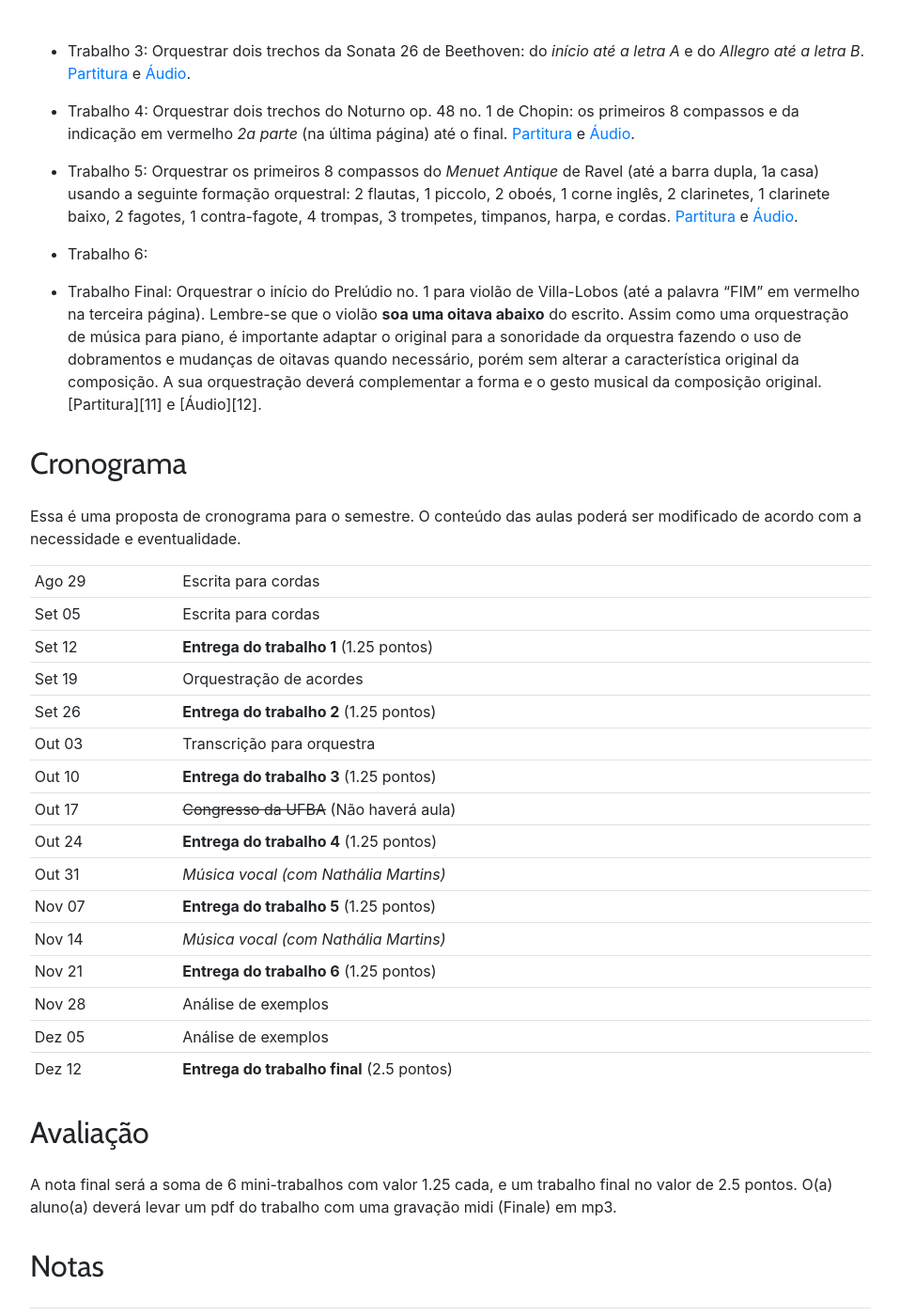
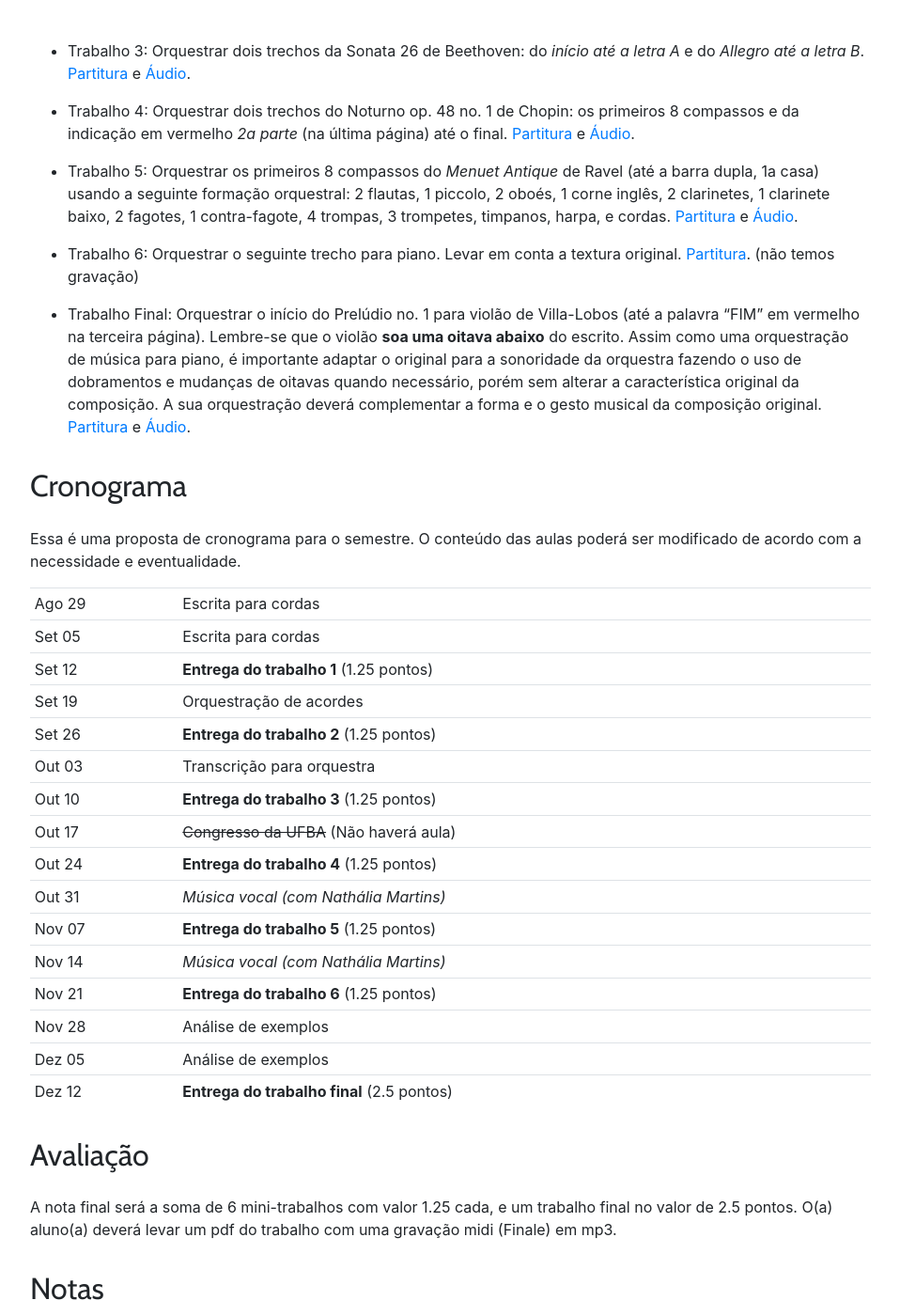
Before and after one commit to kroger/genosmus, a Jekyll site: the page built from _pedro/musa87.md, in a window 1280 px wide and 1400 px high, scrolled down 682 px. Shown: the whole window at 94% size, without its empty margins (68-1026 px from the left). Built offline with Jekyll 4.4.1, drawn with Linux system fonts in a browser that asks for light colours; some of the changed text lies outside the part shown.

```diff
--- a/_pedro/musa87.md
+++ b/_pedro/musa87.md
@@ -32,9 +32,9 @@
 
 - Trabalho 5: Orquestrar os primeiros 8 compassos do _Menuet Antique_ de Ravel (até a barra dupla, 1a casa) usando a seguinte formação orquestral: 2 flautas, 1 piccolo, 2 oboés, 1 corne inglês, 2 clarinetes, 1 clarinete baixo, 2 fagotes, 1 contra-fagote, 4 trompas, 3 trompetes, timpanos, harpa, e cordas. [Partitura][7] e [Áudio][8].
 
-- Trabalho 6:
+- Trabalho 6: Orquestrar o seguinte trecho para piano. Levar em conta a textura original. [Partitura][9]. (não temos gravação)
 
-- Trabalho Final: Orquestrar o início do Prelúdio no. 1 para violão de Villa-Lobos (até a palavra "FIM" em vermelho na terceira página). Lembre-se que o violão **soa uma oitava abaixo** do escrito. Assim como uma orquestração de música para piano, é importante adaptar o original para a sonoridade da orquestra fazendo o uso de dobramentos e mudanças de oitavas quando necessário, porém sem alterar a característica original da composição. A sua orquestração deverá complementar a forma e o gesto musical da composição original. [Partitura][11] e [Áudio][12].
+- Trabalho Final: Orquestrar o início do Prelúdio no. 1 para violão de Villa-Lobos (até a palavra "FIM" em vermelho na terceira página). Lembre-se que o violão **soa uma oitava abaixo** do escrito. Assim como uma orquestração de música para piano, é importante adaptar o original para a sonoridade da orquestra fazendo o uso de dobramentos e mudanças de oitavas quando necessário, porém sem alterar a característica original da composição. A sua orquestração deverá complementar a forma e o gesto musical da composição original. [Partitura][10] e [Áudio][11].
 
 
 ## Cronograma
@@ -81,7 +81,6 @@
 [6]: https://www.dropbox.com/s/lyfxdmyaz525ert/Chopin%20Noturno.mp3?dl=1
 [7]: https://www.dropbox.com/s/z1tel6ep7108l39/Ravel%20Menuet%20Antique.pdf?dl=1
 [8]: https://www.dropbox.com/s/335ycroed5lr8yq/Menuet%20Antique.m4a?dl=1
-[9]:
-[10]:
-[11]: https://www.dropbox.com/s/phrzbwkrwn00ptd/Villa-Lobos%20Preludio%201.pdf?dl=1
-[12]: https://www.dropbox.com/s/ef57g844lh2wlkg/Villa-Lobos%20Preludio%201.mp3?dl=1
+[9]: https://www.dropbox.com/s/zrrqe7kbrw33yx2/Trabalho%205.pdf?dl=1
+[10]: https://www.dropbox.com/s/phrzbwkrwn00ptd/Villa-Lobos%20Preludio%201.pdf?dl=1
+[11]: https://www.dropbox.com/s/ef57g844lh2wlkg/Villa-Lobos%20Preludio%201.mp3?dl=1
```
